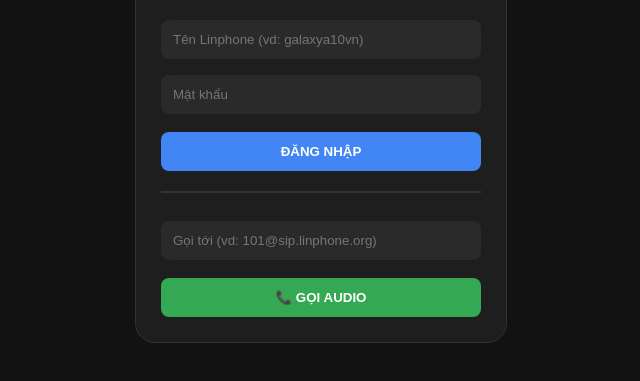
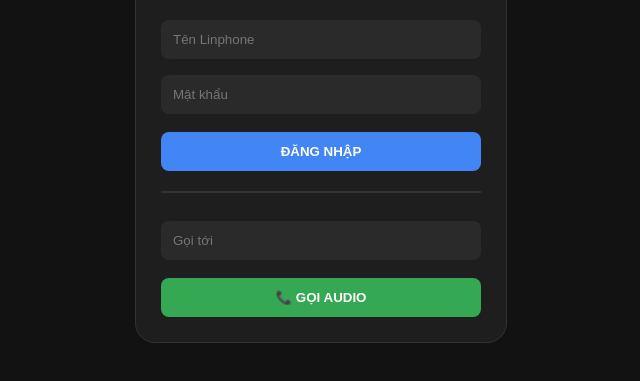
Before and after one commit to Khanh-tech-pi/message-sip, a plain HTML site: page index.html in a window 1280 px wide. Shown: the part 277-658 px from the top of the page, without its empty margins (319-959 px from the left). Drawn offline with Linux system fonts and the light colour scheme.

Commit message:
index.html

```diff
--- a/index.html
+++ b/index.html
@@ -19,13 +19,13 @@
     <h2 style="color: #4285f4; margin-bottom: 5px;">mesSIP</h2>
     <div id="status">Chờ đăng nhập...</div>
 
-    <input type="text" id="sip_user" placeholder="Tên Linphone (vd: galaxya10vn)">
+    <input type="text" id="sip_user" placeholder="Tên Linphone">
     <input type="password" id="sip_pass" placeholder="Mật khẩu">
     <button onclick="startSIP()" style="background: #4285f4; color: white;">ĐĂNG NHẬP</button>
 
     <hr style="border: 0.5px solid #333; margin: 20px 0;">
 
-    <input type="text" id="target" placeholder="Gọi tới (vd: 101@sip.linphone.org)">
+    <input type="text" id="target" placeholder="Gọi tới">
     <button onclick="callAudio()" style="background: #34a853; color: white;">📞 GỌI AUDIO</button>
 </div>
 
```
